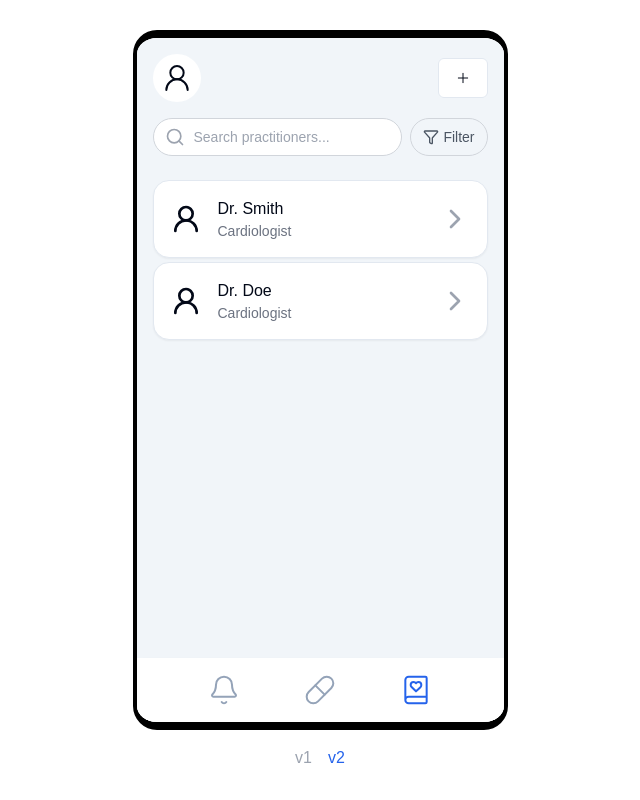
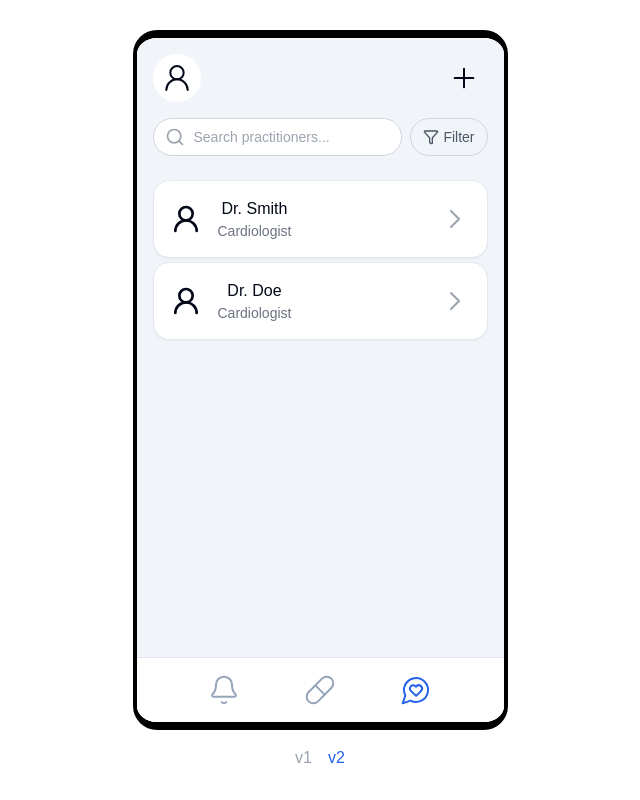
Before and after one commit to mahutt/Curo, a Next.js app: page /v2 in a window 1280 px wide. Both pictures are taken after a click on the button 736 px from the left and 690 px from the top of the page. Shown: the whole page, without its empty margins (320-960 px from the left). Built offline with nearby package versions, Linux system fonts and the light colour scheme.

Commit message:
Clean up icons

```diff
--- a/app/v2/page.tsx
+++ b/app/v2/page.tsx
@@ -1,6 +1,5 @@
 'use client'
 
-import { Button } from '@/components/ui/button'
 import { UserRound, Plus } from 'lucide-react'
 import ReminderTab from './reminder-tab'
 import TabBar from './tab-bar'
@@ -19,9 +18,9 @@ export default function V2() {
           <div className="bg-white flex justify-center items-center rounded-full w-12 h-12">
             <UserRound size={iconSize} strokeWidth={1.5} />
           </div>
-          <Button variant="outline">
+          <button className="flex justify-center items-center w-12 h-12">
             <Plus size={iconSize} strokeWidth={1.5} />
-          </Button>
+          </button>
         </div>
         {state.tab === 'reminders' && <ReminderTab />}
         {state.tab === 'medication' && <MedicationTab />}
--- a/app/v2/practitioner-tab.tsx
+++ b/app/v2/practitioner-tab.tsx
@@ -2,7 +2,7 @@
 import React, { useState } from 'react'
 import { Card } from '@/components/ui/card'
 import { Search, Filter, UserRound, ChevronRight } from 'lucide-react'
-import { useAppState } from '@/context/app-state'
+import { Practitioner, useAppState } from '@/context/app-state'
 
 const PractitionerTab = () => {
   const { state } = useAppState()
@@ -35,19 +35,10 @@ const PractitionerTab = () => {
         <div className="flex flex-col gap-1 px-4">
           {filteredPractitioners.length > 0 ? (
             filteredPractitioners.map((practitioner) => (
-              <Card key={practitioner.id} className="p-4 rounded-2xl">
-                <div className="flex items-center gap-4">
-                  <UserRound className="w-8 h-8" />
-                  <div>
-                    <div className="font-medium">{practitioner.name}</div>
-                    <div className="text-sm text-gray-500">
-                      {practitioner.specialty}
-                    </div>
-                  </div>
-                  <div className="flex-1"></div>
-                  <ChevronRight className="w-8 h-8 text-gray-400" />
-                </div>
-              </Card>
+              <PractitionerCard
+                key={practitioner.id}
+                practitioner={practitioner}
+              />
             ))
           ) : (
             <div className="text-center py-8 text-gray-500">
@@ -60,4 +51,24 @@ const PractitionerTab = () => {
   )
 }
 
+function PractitionerCard({ practitioner }: { practitioner: Practitioner }) {
+  return (
+    <button>
+      <Card className="p-4 rounded-2xl hover:shadow-md transition-shadow">
+        <div className="flex items-center gap-4">
+          <UserRound className="w-8 h-8" />
+          <div>
+            <div className="font-medium">{practitioner.name}</div>
+            <div className="text-sm text-gray-500">
+              {practitioner.specialty}
+            </div>
+          </div>
+          <div className="flex-1"></div>
+          <ChevronRight strokeWidth={1.5} className="w-8 h-8 text-gray-400" />
+        </div>
+      </Card>
+    </button>
+  )
+}
+
 export default PractitionerTab
--- a/app/v2/reminder-tab.tsx
+++ b/app/v2/reminder-tab.tsx
@@ -4,7 +4,9 @@ import { Card } from '@/components/ui/card'
 import { Pill, Phone, Check } from 'lucide-react'
 import {
   AppointmentReminder,
+  Medication,
   MedicationReminder,
+  Practitioner,
   useAppState,
 } from '@/context/app-state'
 
@@ -47,7 +49,18 @@ function ReminderCard({
     | (AppointmentReminder & {
         name: string
       })
-  setDrawerObject: (item: any) => void
+  setDrawerObject: (
+    object:
+      | (MedicationReminder & {
+          name: string
+        })
+      | (AppointmentReminder & {
+          name: string
+        })
+      | Medication
+      | Practitioner
+      | null
+  ) => void
 }) {
   return (
     <button
--- a/app/v2/tab-bar.tsx
+++ b/app/v2/tab-bar.tsx
@@ -1,14 +1,14 @@
 'use client'
 
 import { useAppState } from '@/context/app-state'
-import { Bell, BookHeart, Pill } from 'lucide-react'
+import { Bell, MessageCircleHeart, Pill } from 'lucide-react'
 
 export default function TabBar() {
   const { state, changeTab } = useAppState()
   const iconSize = 32
 
   return (
-    <div className="bg-white text-slate-400 flex justify-center space-x-16 py-4 shadow-md">
+    <div className="bg-white text-slate-400 flex justify-center space-x-16 py-4 shadow-md border-t">
       <Tab
         icon={<Bell size={iconSize} strokeWidth={1.5} />}
         active={state.tab === 'reminders'}
@@ -20,7 +20,7 @@ export default function TabBar() {
         onClick={() => changeTab('medication')}
       />
       <Tab
-        icon={<BookHeart size={iconSize} strokeWidth={1.5} />}
+        icon={<MessageCircleHeart size={iconSize} strokeWidth={1.5} />}
         active={state.tab === 'hcp'}
         onClick={() => changeTab('hcp')}
       />
--- a/context/app-state.tsx
+++ b/context/app-state.tsx
@@ -21,14 +21,14 @@ export interface MedicationReminder {
 
 // type Reminder = MedicationReminder | AppointmentReminder
 
-interface Medication {
+export interface Medication {
   id: string
   name: string
   description?: string
   reminders: MedicationReminder[]
 }
 
-interface Practitioner {
+export interface Practitioner {
   id: string
   name: string
   specialty: string
```
